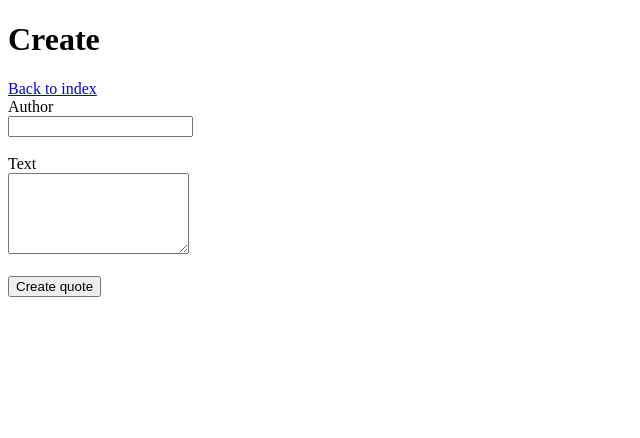
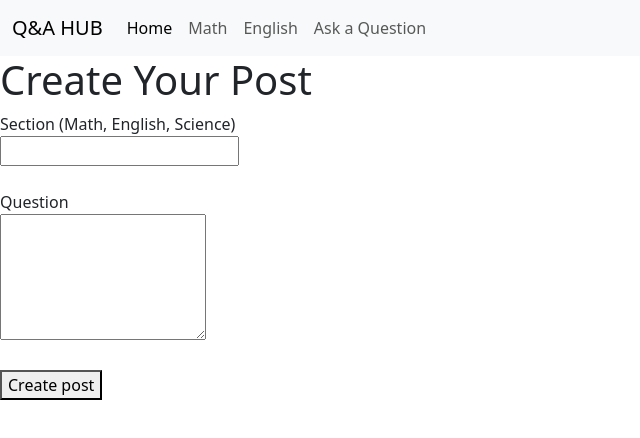
Before and after one commit to SilverBlaze109/ASE220_midterm, a plain HTML site: page create.html in a window 1280 px wide. Shown: the whole page, without its empty margins (0-640 px from the left). Drawn offline with nearby package versions, Linux system fonts and the light colour scheme.

Commit message:
Added Navbar

```diff
--- a/create.html
+++ b/create.html
@@ -1,22 +1,39 @@
 <!DOCTYPE html>
 <html>
 <head>
+	<link href="https://cdn.jsdelivr.net/npm/bootstrap@5.3.0-alpha1/dist/css/bootstrap.min.css" rel="stylesheet" integrity="sha384-GLhlTQ8iRABdZLl6O3oVMWSktQOp6b7In1Zl3/Jr59b6EGGoI1aFkw7cmDA6j6gD" crossorigin="anonymous">
 </head>
 <body>
-<h1>Create</h1>
-<a href="index.html">Back to index</a>
+	<nav class="navbar navbar-expand-lg bg-body-tertiary">
+		<div class="container-fluid">
+		  <a class="navbar-brand" href="index.html">Q&A HUB</a>
+		  <button class="navbar-toggler" type="button" data-bs-toggle="collapse" data-bs-target="#navbarNavAltMarkup" aria-controls="navbarNavAltMarkup" aria-expanded="false" aria-label="Toggle navigation">
+			<span class="navbar-toggler-icon"></span>
+		  </button>
+		  <div class="collapse navbar-collapse" id="navbarNavAltMarkup">
+			<div class="navbar-nav">
+			  <a class="nav-link active" aria-current="page" href="index.html">Home</a>
+			  <a class="nav-link" href="#">Math</a>
+			  <a class="nav-link" href="#">English</a>
+			  <a class="nav-link" href="create.html">Ask a Question</a>
+			</div>
+		  </div>
+		</div>
+	  </nav>
+<h1>Create Your Post</h1>
+
 <form>
 	<div>
-		<label>Author</label><br />
+		<label>Section (Math, English, Science)</label><br />
 		<input name="author" type="text" /><br />
 	</div>
 	<br />
 	<div>
-		<label>Text</label><br />
+		<label>Question</label><br />
 		<textarea name="quote" rows="5"></textarea><br />
 	</div>
 	<br />
-	<button type="submit">Create quote</button>
+	<button type="submit">Create post</button>
 </form>
 <script src="https://ajax.googleapis.com/ajax/libs/jquery/3.2.1/jquery.min.js"></script>
 <script src="https://cdn.jsdelivr.net/npm/axios/dist/axios.min.js"></script>
```
Also changed, not shown: detail.html (+17 -0 lines), edit.html (+18 -1 lines), index.html (+20 -5 lines).
